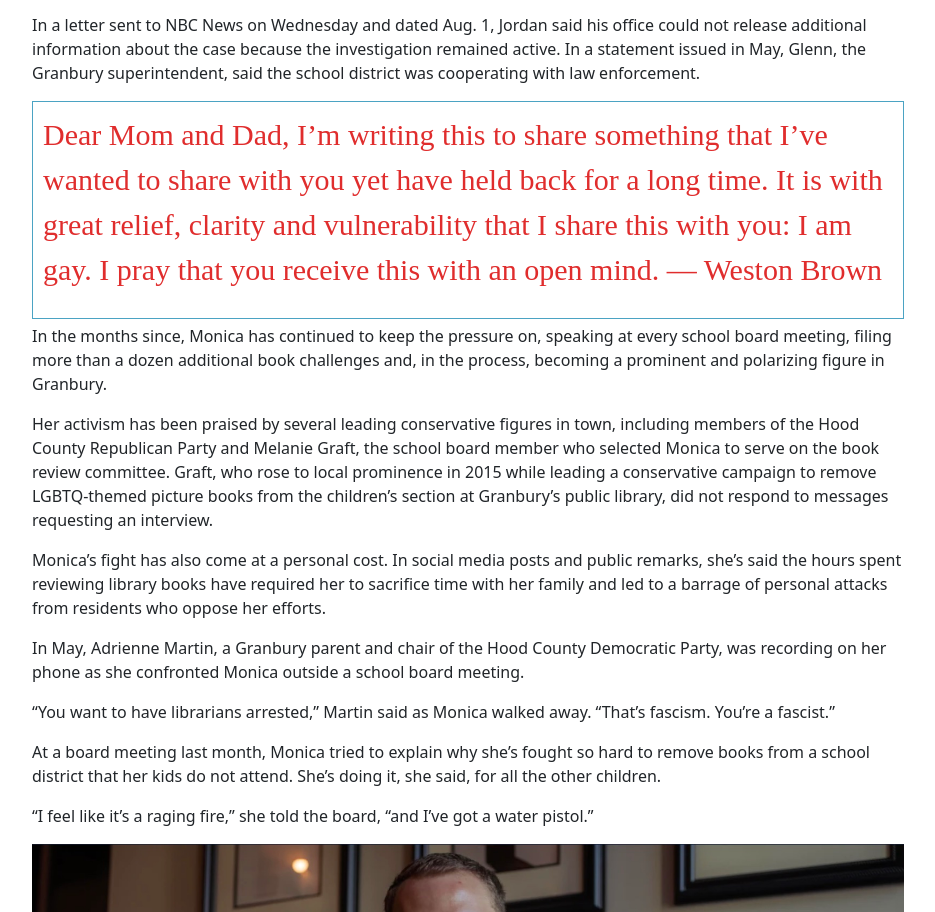
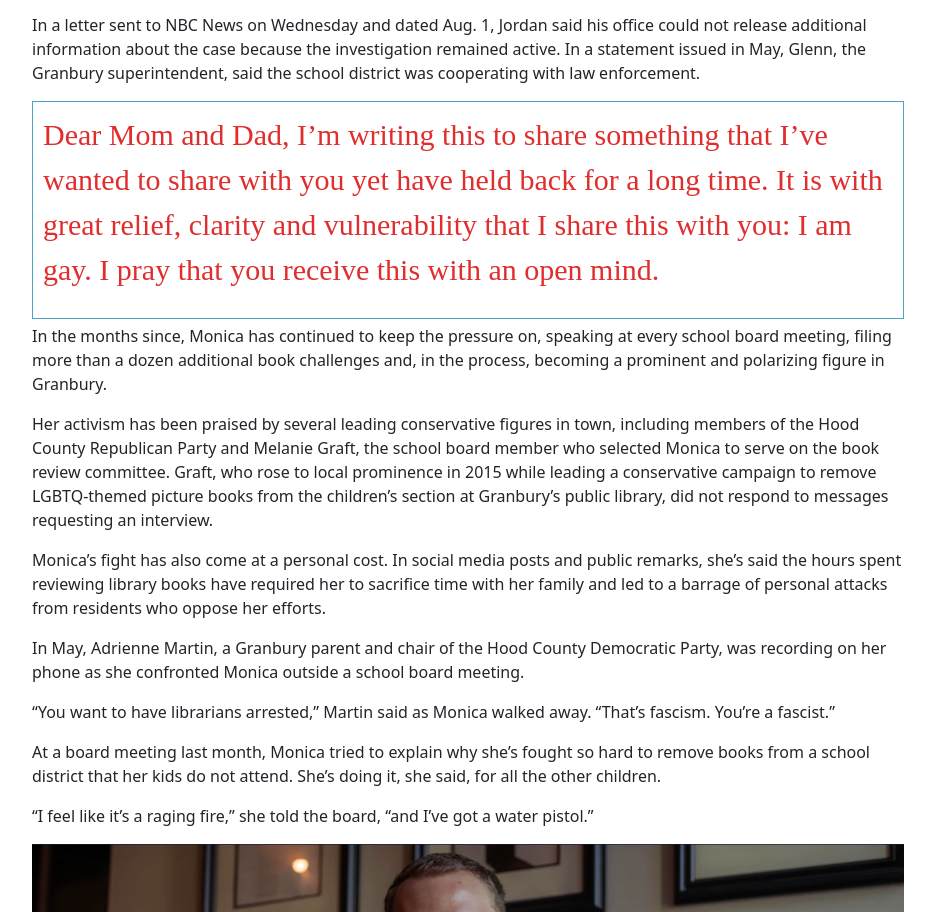
Before and after one commit to eneugebo/Eric-Neugeboren-JOUR352, a plain HTML site: page final-project/index.html in a window 1280 px wide. Shown: the part 8559-9471 px from the top of the page, without its empty margins (172-1107 px from the left). Drawn offline with nearby package versions, Linux system fonts and the light colour scheme; a script that the page names is missing; a web font is replaced by a local one.

Commit message:
Update index.html

```diff
--- a/final-project/index.html
+++ b/final-project/index.html
@@ -224,9 +224,9 @@
 
                  <p>In a letter sent to NBC News on Wednesday and dated Aug. 1, Jordan said his office could not release additional information about the case because the investigation remained active. In a statement issued in May, Glenn, the Granbury superintendent, said the school district was cooperating with law enforcement.</p>
 
-
                 <div class="pull_quote">
-                 <p>Dear Mom and Dad, I’m writing this to share something that I’ve wanted to share with you yet have held back for a long time. It is with great relief, clarity and vulnerability that I share this with you: I am gay. I pray that you receive this with an open mind. — Weston Brown</p></div>
+                 <p>Dear Mom and Dad, I’m writing this to share something that I’ve wanted to share with you yet have held back for a long time. It is with great relief, clarity and vulnerability that I share this with you: I am gay. I pray that you receive this with an open mind.
+                </div>
 
                  <p>In the months since, Monica has continued to keep the pressure on, speaking at every school board meeting, filing more than a dozen additional book challenges and, in the process, becoming a prominent and polarizing figure in Granbury.</p>
 
```
